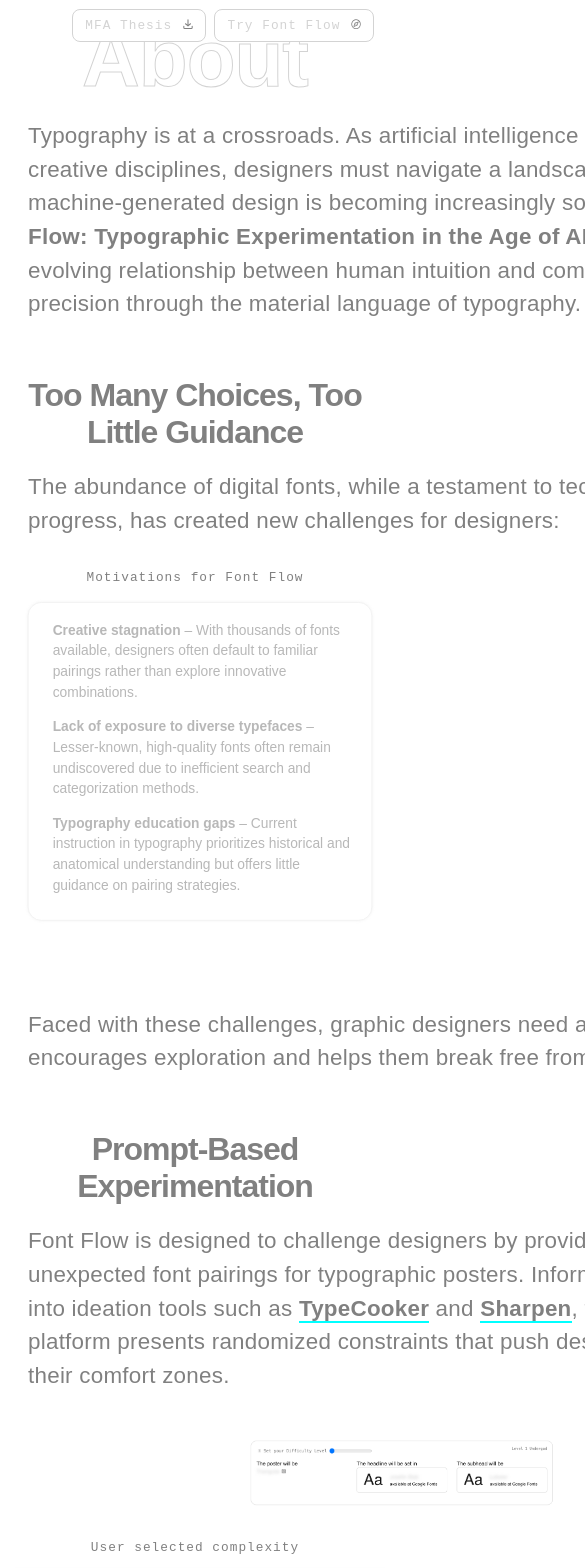
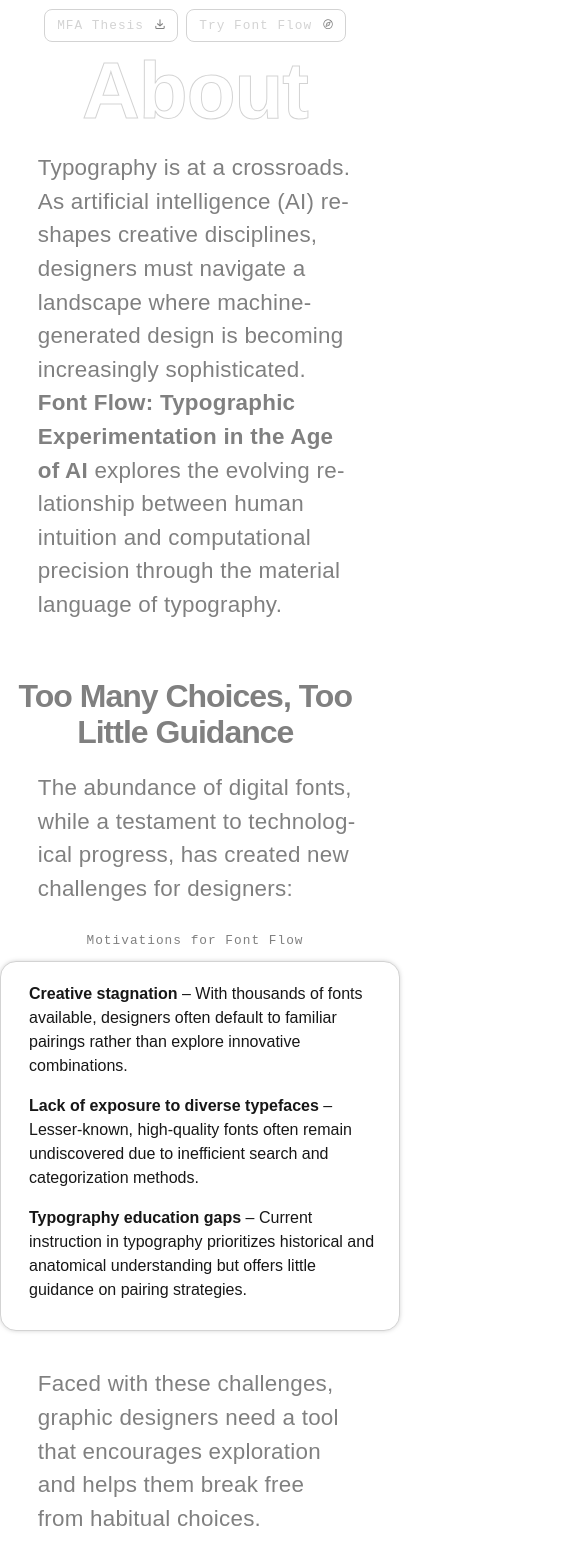
Before and after one commit to ThomasJockin/fontflow, a Next.js app: page /about in a window 390 px wide. Shown: the top 1568 px of the page, 585 px wide, since content can reach past the window. Built offline with nearby package versions, Linux system fonts and the light colour scheme.

Commit message:
media queries for about page
Added screen media query for about page

```diff
--- a/app/about/about.mdx
+++ b/app/about/about.mdx
@@ -17,113 +17,108 @@ Font Flow is designed to challenge designers by providing structured yet unexpec
 
 ![image 1](/PNGs/img-1.png "title")
 
-### User selected complexity
+### User-Selected Complexity
 - **Controlled randomness** – You can increase or decrease the level of complexity of the prompt.
 
 ![image 2](/PNGs/img-2.png "title")
 
-### User selected complexity
-- **Creative friction** – At the higher diffculties, the headline and subhead fonts also include formal typography adjustments based on lingustic or content relationships. These added requirements will force you to be more creative in your typography.
+### Creative Friction
+- **Higher difficulties, deeper challenges** – At higher difficulties, the headline and subhead fonts include formal typography adjustments based on linguistic or content relationships. These added requirements will push you to be more creative in your typography.
 
 ![image 4](/PNGs/img-4.png "title")
 
-### An aid aganist procrastination
-- **Time-Constraints** – The timer aspect of the site helps drive more creative thought by imposing a 90 minute limit to your sessions.
+### An Aid Against Procrastination
+- **Time constraints** – The timer aspect of the site encourages more creative thought by imposing a 90-minute limit on your sessions.
 
 This methodology mirrors the problem-solving nature of design, forcing practitioners to rethink how typography functions within composition.
-
 
 ## How Font Flow Enhances Learning
 Font Flow is designed to be a long-term tool for typographers and designers. The **user interface (UI) and user experience (UX)** are crafted to facilitate deep engagement.
 
-### UX and UI considerations
-- **Minimalist, distraction-free design** – Encourages you to focus on typography rather than unnecessary UI elements.
-- **Immediate feedback on constraints** – When you adjust the challenge level selector, you see in real time how complexity your design sprint session.
-- **Community infrastructure** – When you review the gallery section of Font Flow, you are developing stronger critical and analytical skills.
+### UX and UI Considerations
+- **Minimalist, distraction-free design** – Encourages focus on typography rather than unnecessary UI elements.
+- **Immediate feedback on constraints** – Adjusting the challenge level selector provides real-time updates on the complexity of your design sprint session.
+- **Community infrastructure** – The gallery section of Font Flow fosters stronger critical and analytical skills as users review and compare designs.
 
-## Beta-Testers Try Out Font Flow
+## Beta Testers Try Out Font Flow
 
-Beta Testers—**Hrant H Papazian, Miguel Escamilla, Kateryna Kovalevska, and others**—engaged in a timed design sprint, each of them responding to a randomized typographic prompt. Like with the beat-testers, when you upload  work to the gallery section, Font Flow generates a design with the same prompt as you via [Ideogram 2.0](https://ideogram.ai/)'s API. When both designs are placed in the gallery section of the website, the works are stripped of their author attribution.
+Beta testers—**Hrant H Papazian, Miguel Escamilla, Kateryna Kovalevska, and others**—engaged in a timed design sprint, each responding to a randomized typographic prompt. Like the beta testers, when you upload work to the gallery section, Font Flow generates a design with the same prompt using [Ideogram 2.0](https://ideogram.ai/)'s API. When both designs appear in the gallery, author attribution is removed.
 
-### Explore the Gallery to see which designs are AI and Human made
-![image 4](/PNGs/img-5.png "title")
+### Explore the Gallery to See Which Designs Are AI- or Human-Made
+![image 5](/PNGs/img-5.png "title")
 
 ## Reported Experiences
-The gallery section prompts viewers to distinguish between human and AI made designs. The experience raises critical questions about authorship, creativity, and the evolving role of AI in graphic design. Can machines truly replace the human touch in typography? What does it mean to create something uniquely human in a world where AI can mimic stylistic decisions? The beta-testers for Font Flow reported surprise whenever they misattributed AI and human made work.
+The gallery section prompts viewers to distinguish between human- and AI-made designs, raising critical questions about authorship, creativity, and the evolving role of AI in graphic design. Can machines truly replace the human touch in typography? What does it mean to create something uniquely human in a world where AI can mimic stylistic decisions? Beta testers were often surprised when they misattributed AI- and human-made work.
 
 > ### User 1
 > Moments where I missed the design as *AI* when there were clear markers of it.
 
 > ### User 2
-> Were the part of hit the nail on the head of *AI vs human crafted*.
-
+> The part that hit the nail on the head was *AI vs. human-crafted*.
 
 > ### User 3
->It was harder to find *what was AI* and *what was human*! I was like damn, it fooled me good.
+> It was harder to find *what was AI* and *what was human*! I was like, damn, it fooled me good.
 
 > ### User 4
-> Many of my guesses *(human vs. AI)* were wrong, and I realized that first impressions are not good enough, one has to carefully study a piece for clues.
+> Many of my guesses *(human vs. AI)* were wrong, and I realized that first impressions are not enough. One has to carefully study a piece for clues.
 
 > ### User 5
-> I thought some of the posters were *made by humans*, but *they were AI*! I also thought the opposite about some of the human posters.
-
+> I thought some of the posters were *made by humans*, but *they were AI*! And vice versa.
 
 ## AI vs. Human Typography: A Review Study
-To further explore the relationship between AI and human creativity in typography, a small review study was conducted to evaluate the effectiveness and quality of the designed posters.
+To further explore the relationship between AI and human creativity in typography, a small review study evaluated the effectiveness and quality of the designed posters.
 
 ### Method
-- **20 designers** participated, rating AI-generated and human-made designs side by side. 10 were professional designers. 10 were design students.
+- **20 designers** participated, rating AI-generated and human-made designs side by side. Ten were professional designers; ten were design students.
 
-Each artifact was reviewed acording to four criteria
+Each artifact was reviewed according to four criteria:
 
 > ### Used Fonts
 > Are the fonts in the design the ones assigned in the prompt?
 
-> ### Knows Content
+> ### Content Clarity
 > Is the content of the university lecture understandable to the viewer?
 
-> ### Knows Location
-> Is the time, place, location of the lecture understableable?
+> ### Location Accuracy
+> Are the time, place, and location of the lecture clear?
 
 > ### Visual Interest
-> The visual interest of the design between a 1 to 5 star rating.
-
-
+> Rated on a scale of 1 to 5.
 
 ![image 6](/PNGs/img-6.svg "title")
+
 ### Visual Interest and Content Correlation
-- There is a **moderate correlation** (0.55) between the average visual interest and success percentage that the content meaning is clear in the poster. Consider this is a sample of creatives where one would would expect such reviewers to be the most capable to find a visual interesting without content meaning.
-- However, the R sqaure for the interaction between average visual interest and known content success rate is 0.3. This means 30% of the varaiton in the mean visual interest of an artifact is explained by content sucess rate. The remaining 70% of the variation in mean visual interest is explained by other variables.
-
-
+- There is a **moderate correlation** (0.55) between the average visual interest and the clarity of the content in the poster.
+- However, the R-squared value for the interaction between average visual interest and content clarity is 0.3, meaning 30% of the variation in visual interest can be explained by content clarity. The remaining 70% is attributed to other factors.
 
 ![image 7](/PNGs/img-7.svg "title")
+
 ### Visual Interest and Origin Correlations
-- There is a **weak correlation** (0.22) between the average visual interest score and the origin of an artifact is attributed to the author, Thomas Jockin.
-- There is practicially **no correlation** (0.009) between average visual interest and whether the design was AI or human made. For these reviewers, it is just as likely that a AI or Human design would be rated as visually interesting or boring
+- There is a **weak correlation** (0.22) between the average visual interest score and whether the artifact was created by the author, Thomas Jockin.
+- There is practically **no correlation** (0.009) between average visual interest and whether the design was AI- or human-made. Reviewers rated AI and human designs similarly in terms of visual interest.
 
-### Human v. AI Visual Interest
-- There is **almost no difference** between the human and AI made designs in terms of mean visual interest. The average human made design recieved a visual interest rating of 3.0. AI made designs recieved a 2.9 average rating.
+### Human vs. AI Visual Interest
+- There is **almost no difference** in visual interest between human- and AI-made designs. The average human-made design received a rating of 3.0, while AI-generated designs received an average rating of 2.9.
 
 ### Head-to-Head Comparison
-- However, when the human and AI made designs that used the same prompt were compared head-to-head according to the four criteria, **human made designs won 8 times for every time AI won.** This is because none of the Ideogram generated posters used the fonts required in the prompt. Meanwhile all human particants met this criteria requirement.
+- However, when directly comparing human- and AI-made designs using the same prompt, **human-made designs won 8 out of 9 times.** This is because none of the Ideogram-generated posters used the required fonts, whereas all human participants met this criterion.
 
-The results suggest that AI models are not accurate enough, for now, to model typographic parameteres almost all human designers can execute. The author is aware forthcoming LLMs are in developlment that are trainned on the partiuclar font and typography parameters. Thus, this first conclusion is contingent to the writing of this thesis and will likely change in the future.
+These results suggest that AI models are not yet precise enough to adhere to typographic parameters that most human designers can follow. However, as LLMs trained specifically on typography emerge, this conclusion may change.
 
-On the otherhand, the average visual interest produced by the Ideogram 2.0 model is only slighly below human output at this time. We can already consider AI generated work as a benchmark measure for visual creativity for typographic work. Practioners and pupils may use AI generated work like we see in Font Flow to compare and refine their typographic creativity.
+On the other hand, AI-generated designs already serve as a **benchmark measure for visual creativity in typography**. Practitioners and students can use AI-generated work in Font Flow as a reference to refine their own typographic creativity.
 
 ## Ready to Challenge Yourself?
-You can **push your creativity further** by using Font Flow’s typography prompts yourself.
+Push your creativity further by using Font Flow’s typography prompts yourself.
 
-### Typography is evolving.
+### Typography is Evolving
 - Visit [Font Flow](../) to generate your own font pairings, experiment with new ideas, and join a community of designers redefining typography.
 
 ## Closing Remarks from the Author
-Font Flow is part of the author's, Thomas Jockin, MFA thesis at Liberty University titled *Nuding Creativity in Typography with Font Pairing Prompts*.
+Font Flow is part of the author's MFA thesis at Liberty University, *Nudging Creativity in Typography with Font Pairing Prompts*.
 
-I do hope this website will be the start of many insightful conversations with designers and technologists interested in material culture and creativity. You may read the entire process and research conclusions in [the thesis PDF](../). I would like to thank you personally for reading this seciton of Font Flow. Please be sure to visit and try out the actual Font Flow website. I would like to give the following deidications for this thesis project. — Thomas Jockin, March 2025.
+I hope this website sparks insightful conversations among designers and technologists interested in material culture and creativity. You can read the full research in [the thesis PDF](../). Thank you for exploring Font Flow!
 
-### Thank you
-- **My thesis committee.** Thank you you Prof. Rebekah Cochell and Prof. Giovanni Montoya for their feedback and guidence throughout the thesis process. The prompt to conduct beta-testing and user review of the design projects was directly because of the gudience of my comittee.
-- **My close friends.** I could not have competed this thesis without the mentorship of my friend and coding sensi, Micah Rich. Micah is avalaible for code mentorship and I highly encourage any designer who wants to learn front and backend development to work with Micah. He's the best. Kateryna Kovalevska is also someone who supported me throughout this thesis project with her willingness to test out my prototypes both in user interface and design sprints.
-- **Mom and Dad.** I love my parents very much and thankful they are in my life. I love you both.
+### Special Thanks
+- **Thesis Committee:** Professors Rebekah Cochell and Giovanni Montoya for their invaluable feedback.
+- **Mentors & Friends:** Micah Rich for coding mentorship and Kateryna Kovalevska for testing prototypes.
+- **My Parents:** Thank you for your unwavering love and support.
--- a/app/globals.css
+++ b/app/globals.css
@@ -42,6 +42,12 @@ nav {
 
     &:hover {
         cursor: pointer;
+    }
+
+    @media screen and (max-width:1020px){
+    margin-bottom: 2rem;
+    text-align: center;
+    padding-right: 0;
     }
 }
 
@@ -698,6 +704,7 @@ ul:hover > .item {
 .blog-p {
     width: 800px;
     color: gray;
+    hyphens: auto;
     font-size: 1.4rem;
     line-height: 2.1rem;
     letter-spacing: .25px;
@@ -707,6 +714,14 @@ ul:hover > .item {
     padding-bottom: 1.5rem;
     padding-left: 1.75rem;
     padding-right: 1.5rem;
+
+        @media screen and (max-width:1020px){
+            width: 95vw;
+            hyphens: auto;
+            text-wrap: pretty;
+            padding-left: auto;
+            padding-right: auto;
+    }
 
 }
 
@@ -720,6 +735,8 @@ ul:hover > .item {
     text-align: center;
 
     @media screen and (max-width:1020px) {
+        width: 95vw;
+        text-wrap: pretty;
         font-size: 2rem;
         line-height: 2.3rem;
     }
@@ -731,10 +748,19 @@ ul:hover > .item {
     font-family: monospace;
     letter-spacing: 1px;
     color: gray;
-    letter-spacing: 1px;
     font-weight: normal;
     line-height: 2rem;
     text-align: center;
+    padding-right: auto;
+    padding-left: auto;
+
+            @media screen and (max-width:1020px)
+            {
+            hyphens: auto;
+            text-wrap: pretty;
+            line-height: 1.5rem;
+
+    }
 }
 
 .blog-list {
@@ -796,6 +822,7 @@ ul:hover > .item {
     white-space: normal;
     overflow: auto;
     display: block;
+    position: relative;
     border-radius: 1rem;
     margin-bottom: 2rem;
     filter:drop-shadow(0 0 .125rem lightgrey);
@@ -803,17 +830,40 @@ ul:hover > .item {
     animation: scrollIn 1s ease-out forwards;
     animation-timeline: view();
     transform-origin: bottom center;
+
+        @media screen and (max-width:1020px)
+            {
+            width: 80%;
+            margin-left: auto;
+            margin-right: auto;
+            hyphens: auto;
+            text-wrap: pretty;
+
+    }
+
 }
 
 .blog-quote:nth-of-type(even) {
        margin-left:20%;
     margin-right:40%;
 
+
+    @media screen and (max-width:1020px)
+            {
+            margin-left: auto;
+            margin-right: auto;
+    }
+
 }
 
 .blog-quote:nth-of-type(odd) {
        margin-left:40%;
     margin-right:20%;
+    @media screen and (max-width:1020px)
+            {
+            margin-left: auto;
+            margin-right: auto;
+    }
 }
 
 .blog-quote > h3.blog-section {
```
